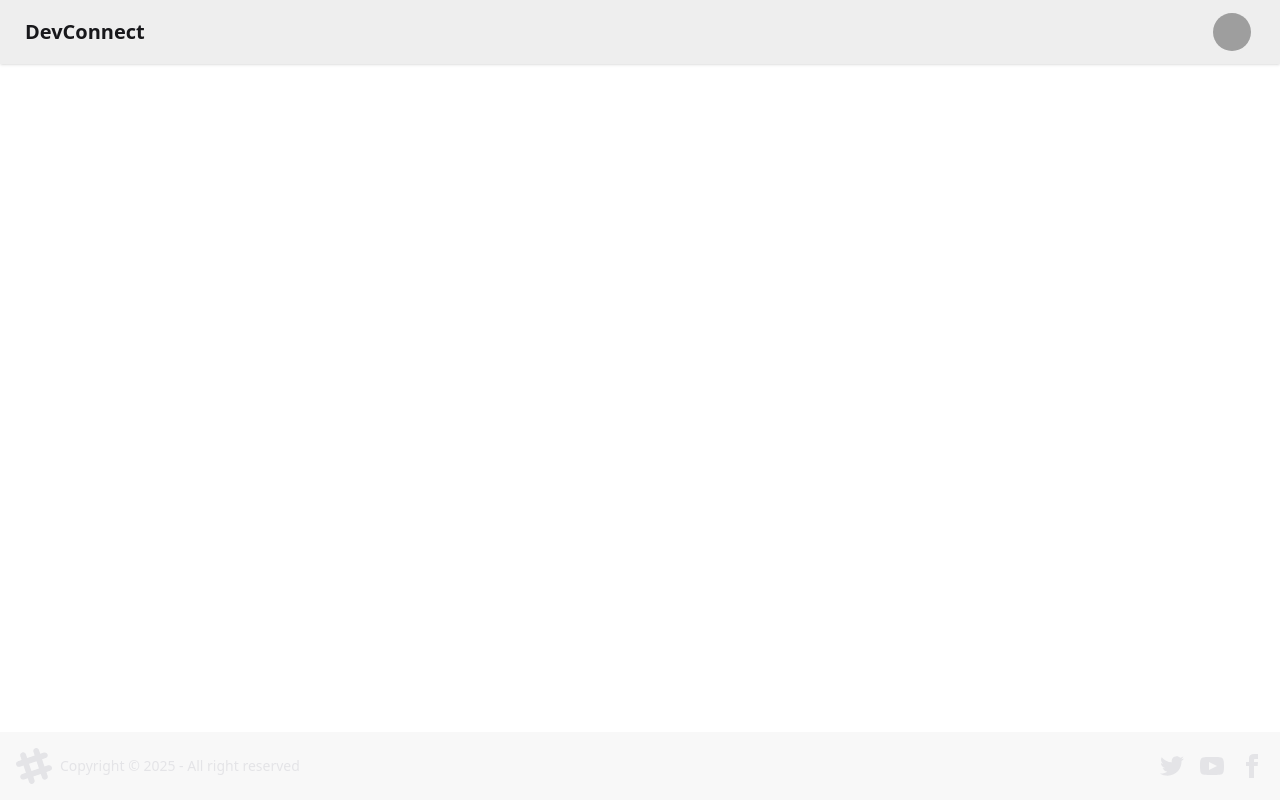
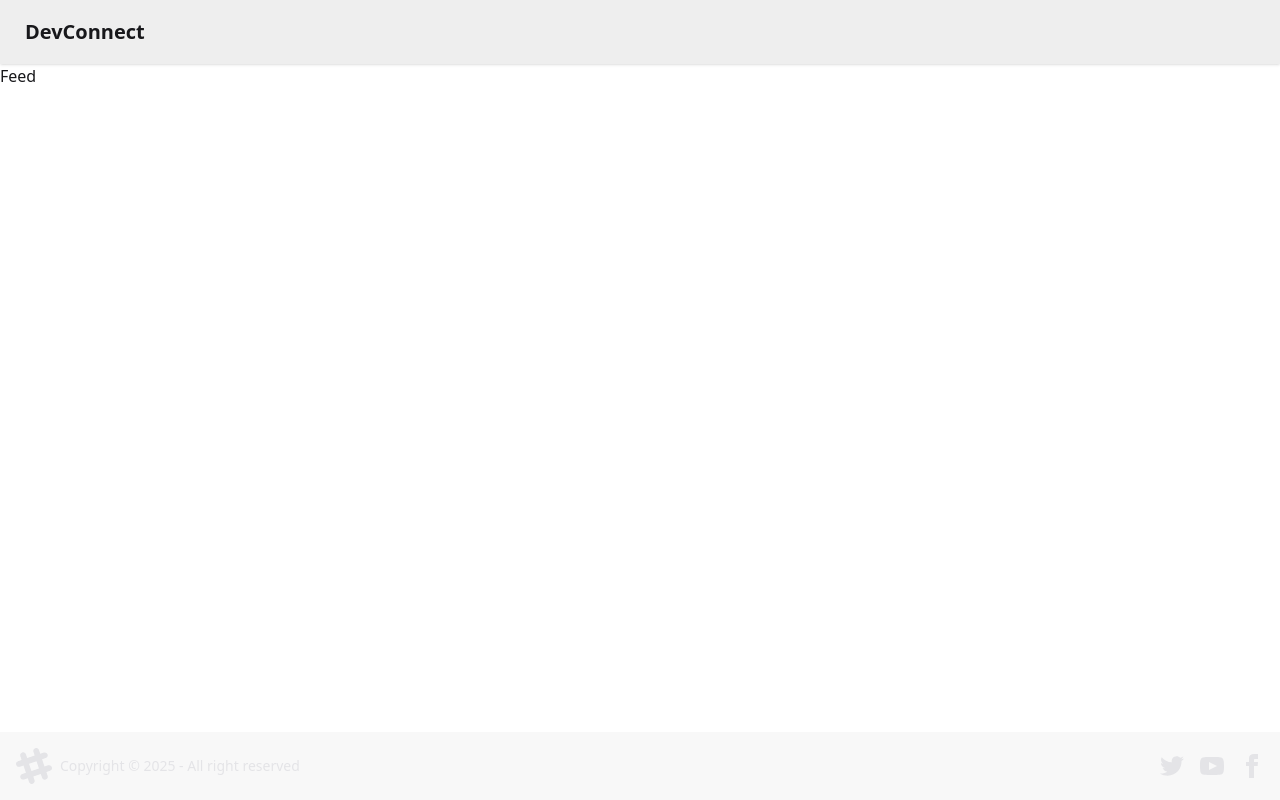
Before and after one commit to kartikpandey0007/DevConnect-Frontend, a React (Vite) app: page / in a window 1280 px wide. Built offline with nearby package versions, Linux system fonts and the light colour scheme; grey boxes are pictures that could not be loaded.

Commit message:
setup Store

```diff
--- a/src/NavBar.jsx
+++ /dev/null
@@ -1,46 +0,0 @@
-import React from "react";
-
-const NavBar = () => {
-  return (
-    <div className="navbar bg-base-300 shadow-sm">
-      <div className="flex-1">
-        <a className="btn btn-ghost text-xl">DevConnect</a>
-      </div>
-      <div className="flex gap-2">
-        <div className="dropdown dropdown-end mx-5">
-          <div
-            tabIndex={0}
-            role="button"
-            className="btn btn-ghost btn-circle avatar"
-          >
-            <div className="w-10 rounded-full">
-              <img
-                alt="Tailwind CSS Navbar component"
-                src="https://img.daisyui.com/images/stock/photo-1534528741775-53994a69daeb.webp"
-              />
-            </div>
-          </div>
-          <ul
-            tabIndex={0}
-            className="menu menu-sm dropdown-content bg-base-100 rounded-box z-1 mt-3 w-52 p-2 shadow"
-          >
-            <li>
-              <a className="justify-between">
-                Profile
-                <span className="badge">New</span>
-              </a>
-            </li>
-            <li>
-              <a>Settings</a>
-            </li>
-            <li>
-              <a>Logout</a>
-            </li>
-          </ul>
-        </div>
-      </div>
-    </div>
-  );
-};
-
-export default NavBar;
--- /dev/null
+++ b/src/components/Feed.jsx
@@ -0,0 +1,11 @@
+import React from 'react'
+
+const Feed = () => {
+  return (
+    <div>
+      Feed
+    </div>
+  )
+}
+
+export default Feed
--- a/src/Login.jsx
+++ b/src/components/Login.jsx
@@ -1,19 +1,26 @@
 import React, { useState } from "react";
-import { Link } from "react-router-dom";
+import { Link, useNavigate } from "react-router-dom";
 import axios from "axios";
+import { useDispatch } from "react-redux";
+import { addUser } from "../utils/userSlice";
+import { BASE_URL } from "../utils/constants";
 
 const Login = () => {
   const [emailId, setEmailId] = useState("ramlal@gmail.com");
   const [password, setPassword] = useState("Ramlal@234");
+  const dispatch = useDispatch();
+  const navigate = useNavigate()
 
   const handleLogin = async () => {
     try{
-      const res = await axios.post("http://localhost:3000/login", {
+      const res = await axios.post(BASE_URL, {
       emailID: emailId,
       password: password
     },
     {withCredentials: true}
   )
+  dispatch(addUser(res.data))
+  return navigate("/")
   }
     catch(err){
       console.error(err)
--- /dev/null
+++ b/src/components/NavBar.jsx
@@ -0,0 +1,49 @@
+import React from "react";
+import { useSelector } from "react-redux";
+
+const NavBar = () => {
+  const user = useSelector((store) => store.user);
+  console.log(user);
+  return (
+    <div className="navbar bg-base-300 shadow-sm">
+      <div className="flex-1">
+        <a className="btn btn-ghost text-xl">DevConnect</a>
+      </div>
+      {user && (
+        <div className="flex gap-2">
+          <div className="form-control my-1.5">Welcome, {user.firstName}</div>
+          <div className="dropdown dropdown-end mx-5 flex">
+            <div
+              tabIndex={0}
+              role="button"
+              className="btn btn-ghost btn-circle avatar"
+            >
+              <div className="w-10 rounded-full">
+                <img alt="Tailwind CSS Navbar component" src={user.photoUrl} />
+              </div>
+            </div>
+            <ul
+              tabIndex={0}
+              className="menu menu-sm dropdown-content bg-base-100 rounded-box z-1 mt-3 w-52 p-2 shadow"
+            >
+              <li>
+                <a className="justify-between">
+                  Profile
+                  <span className="badge">New</span>
+                </a>
+              </li>
+              <li>
+                <a>Settings</a>
+              </li>
+              <li>
+                <a>Logout</a>
+              </li>
+            </ul>
+          </div>
+        </div>
+      )}
+    </div>
+  );
+};
+
+export default NavBar;
--- a/src/utils/appStore.js
+++ b/src/utils/appStore.js
@@ -1,7 +1,10 @@
 import { configureStore } from "@reduxjs/toolkit";
+import userReducer from "./userSlice";
 
 const appStore = configureStore({
-    reducer:{},
+    reducer:{
+        user: userReducer
+    },
 })
 
 export default appStore;
--- /dev/null
+++ b/src/utils/constants.js
@@ -0,0 +1 @@
+export const BASE_URL = "http://localhost:3000/login";
--- /dev/null
+++ b/src/utils/userSlice.js
@@ -0,0 +1,18 @@
+import { createSlice } from "@reduxjs/toolkit";
+
+const userSlice = createSlice({
+    name: "user",
+    initialState: null,
+    reducers: {
+        addUser: (state,action) =>{
+            return action.payload
+        },
+        removeUser: () => {
+            return null
+        }
+    }
+})
+
+export const { addUser, removeUser } = userSlice.actions;
+
+export default userSlice.reducer;
```
Also changed, not shown: src/App.jsx (+7 -5 lines), src/components/Footer.jsx (renamed from src/Footer.jsx), src/components/Profile.jsx (renamed from src/Profile.jsx).
